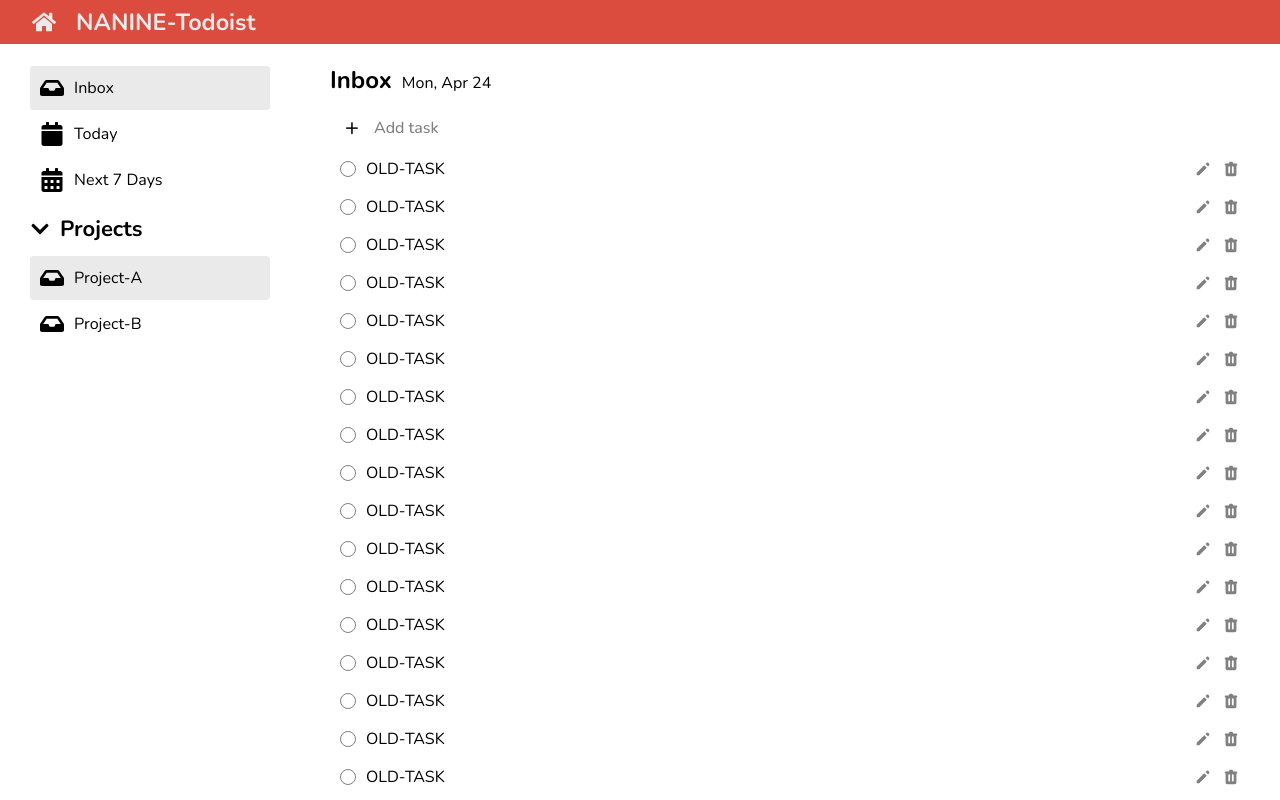
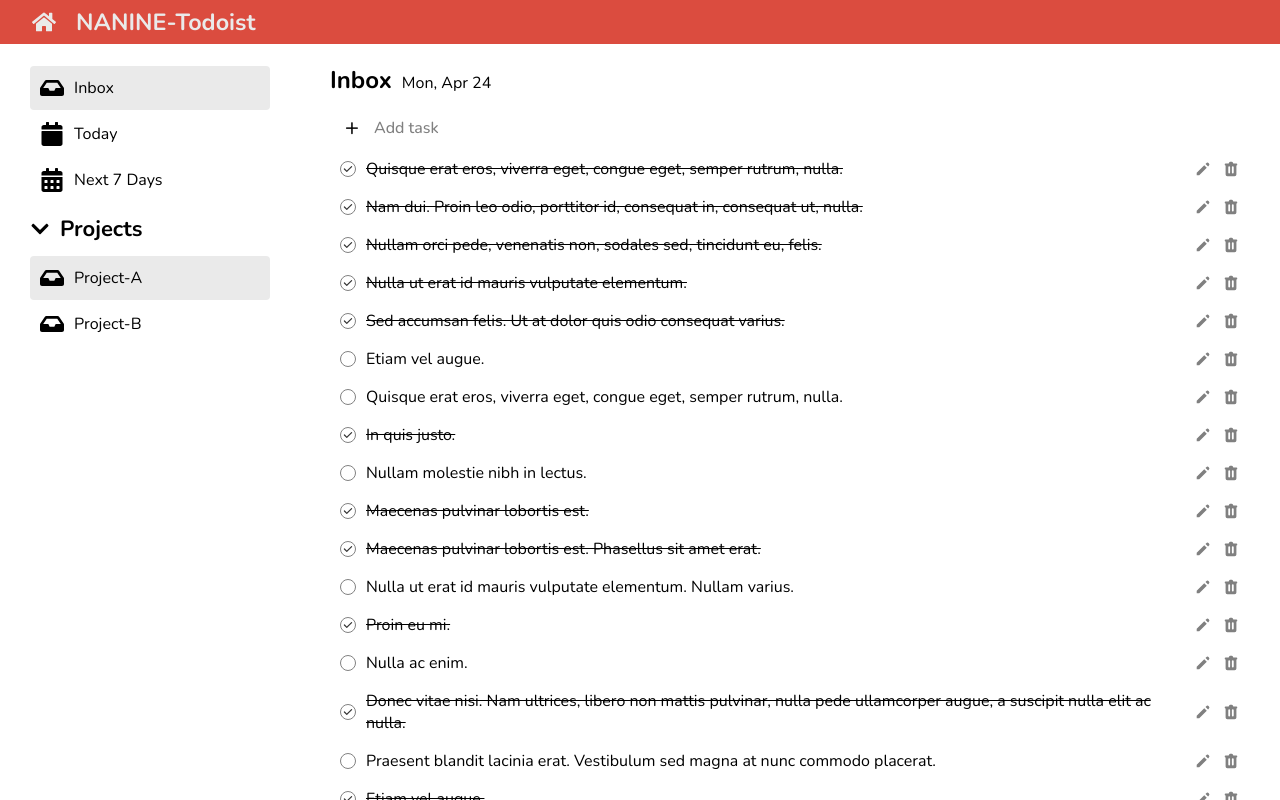
Before and after one commit to NANAIPRM/CC14-TODOLIST, a React (Create React App) app: page / in a window 1280 px wide. Built offline with nearby package versions, Linux system fonts and the light colour scheme.

Commit message:
finish mockdata

```diff
--- a/src/components/Todo/TodoContent.jsx
+++ b/src/components/Todo/TodoContent.jsx
@@ -1,15 +1,20 @@
+import { useState } from "react";
 import { AddTodo } from "./AddTodo";
+import { TodoHeader } from "./TodoHeader";
 import { TodoLists } from "./TodoLists";
-import { TodoHeader } from "./TodoHeader";
+import mockData from "../../data/todos.json";
 
 export function TodoContent() {
+  // # Logic
+  const [todos, setTodos] = useState(mockData);
+  console.log(todos);
+
+  // # UI
   return (
     <main className="content">
       <TodoHeader />
-
       <AddTodo />
-
-      <TodoLists />
+      <TodoLists todos={todos} />
     </main>
   );
 }
--- a/src/components/Todo/TodoForm.jsx
+++ b/src/components/Todo/TodoForm.jsx
@@ -6,7 +6,7 @@
 // Mode-2 : Edit
 export function TodoForm({ onSetIsShowForm, submitText, oldTask }) {
   // # 1 : Logic Section
-  const [task, setTask] = useState(oldTask || " ");
+  const [task, setTask] = useState(oldTask || "");
   const [isError, setIsError] = useState(false);
 
   const handleSubmit = (e) => {
--- a/src/components/Todo/TodoHeader.jsx
+++ b/src/components/Todo/TodoHeader.jsx
@@ -4,6 +4,7 @@
   const now = new Date();
   const options = { weekday: "short", month: "short", day: "numeric" };
   // console.log(now.toLocaleDateString('en-US',options))
+
   return (
     <div className={styles.header}>
       <h1>Inbox</h1>
--- a/src/components/Todo/TodoItem.jsx
+++ b/src/components/Todo/TodoItem.jsx
@@ -1,11 +1,12 @@
-import styles from "./TodoItem.module.scss";
+import styles from "./Todoitem.module.scss";
 import { useState } from "react";
 import { HiCheck, HiPencil, HiTrash } from "react-icons/hi";
 import { TodoForm } from "./TodoForm";
-
-export function TodoItem() {
+//todoSchema :  {id:1, task: asdadsasdas, status : false, due_date : 2002-04-20}
+export function TodoItem({ todo }) {
   // #1 : Logic,State
-  const [isCheck, setIsCheck] = useState(false);
+  // Check === DONE === todo.status == true
+  const [isCheck, setIsCheck] = useState(todo.status);
   const [isEdit, setIsEdit] = useState(false);
 
   const handleToggleCheck = () => {
@@ -35,7 +36,7 @@
           >
             <HiCheck className={checkboxStyle} />
           </div>
-          <p className={taskStyle}>{`OLD-TASK`}</p>
+          <p className={taskStyle}>{todo.tasks}</p>
 
           <div className={styles.edit__icon} onClick={handleOpenEditMode}>
             <HiPencil />
--- a/src/components/Todo/TodoLists.jsx
+++ b/src/components/Todo/TodoLists.jsx
@@ -1,12 +1,10 @@
-import { TodoItem } from "./TodoItem";
+import { TodoItem } from "./Todoitem";
 
-export function TodoLists() {
-  const mockTodo = Array.from({ length: 50 }, (el, idx) => idx + 1);
-
+export function TodoLists({ todos }) {
   return (
     <ul>
-      {mockTodo.map((el) => (
-        <TodoItem key={el} />
+      {todos.map((todoObj) => (
+        <TodoItem key={todoObj.id} todo={todoObj} />
       ))}
     </ul>
   );
--- /dev/null
+++ b/src/data/todos.json
@@ -0,0 +1,30 @@
+[{"id":1,"tasks":"Quisque erat eros, viverra eget, congue eget, semper rutrum, nulla.","status":true,"due_date":"2023-04-30"},
+{"id":2,"tasks":"Nam dui. Proin leo odio, porttitor id, consequat in, consequat ut, nulla.","status":true,"due_date":"2023-05-01"},
+{"id":3,"tasks":"Nullam orci pede, venenatis non, sodales sed, tincidunt eu, felis.","status":true,"due_date":"2023-05-07"},
+{"id":4,"tasks":"Nulla ut erat id mauris vulputate elementum.","status":true,"due_date":"2023-04-28"},
+{"id":5,"tasks":"Sed accumsan felis. Ut at dolor quis odio consequat varius.","status":true,"due_date":"2023-05-02"},
+{"id":6,"tasks":"Etiam vel augue.","status":false,"due_date":"2023-04-25"},
+{"id":7,"tasks":"Quisque erat eros, viverra eget, congue eget, semper rutrum, nulla.","status":false,"due_date":"2023-04-28"},
+{"id":8,"tasks":"In quis justo.","status":true,"due_date":"2023-05-03"},
+{"id":9,"tasks":"Nullam molestie nibh in lectus.","status":false,"due_date":"2023-04-26"},
+{"id":10,"tasks":"Maecenas pulvinar lobortis est.","status":true,"due_date":"2023-05-08"},
+{"id":11,"tasks":"Maecenas pulvinar lobortis est. Phasellus sit amet erat.","status":true,"due_date":"2023-04-30"},
+{"id":12,"tasks":"Nulla ut erat id mauris vulputate elementum. Nullam varius.","status":false,"due_date":"2023-05-06"},
+{"id":13,"tasks":"Proin eu mi.","status":true,"due_date":"2023-04-30"},
+{"id":14,"tasks":"Nulla ac enim.","status":false,"due_date":"2023-05-07"},
+{"id":15,"tasks":"Donec vitae nisi. Nam ultrices, libero non mattis pulvinar, nulla pede ullamcorper augue, a suscipit nulla elit ac nulla.","status":true,"due_date":"2023-04-30"},
+{"id":16,"tasks":"Praesent blandit lacinia erat. Vestibulum sed magna at nunc commodo placerat.","status":false,"due_date":"2023-05-05"},
+{"id":17,"tasks":"Etiam vel augue.","status":true,"due_date":"2023-04-25"},
+{"id":18,"tasks":"Donec ut dolor.","status":true,"due_date":"2023-05-03"},
+{"id":19,"tasks":"Etiam justo.","status":false,"due_date":"2023-05-03"},
+{"id":20,"tasks":"Sed vel enim sit amet nunc viverra dapibus.","status":false,"due_date":"2023-05-05"},
+{"id":21,"tasks":"Aliquam erat volutpat. In congue.","status":true,"due_date":"2023-04-29"},
+{"id":22,"tasks":"Phasellus in felis. Donec semper sapien a libero.","status":true,"due_date":"2023-05-06"},
+{"id":23,"tasks":"Maecenas tristique, est et tempus semper, est quam pharetra magna, ac consequat metus sapien ut nunc.","status":false,"due_date":"2023-04-30"},
+{"id":24,"tasks":"Duis bibendum, felis sed interdum venenatis, turpis enim blandit mi, in porttitor pede justo eu massa.","status":false,"due_date":"2023-04-30"},
+{"id":25,"tasks":"Duis mattis egestas metus.","status":true,"due_date":"2023-04-29"},
+{"id":26,"tasks":"Ut tellus. Nulla ut erat id mauris vulputate elementum.","status":true,"due_date":"2023-04-29"},
+{"id":27,"tasks":"Maecenas tincidunt lacus at velit.","status":true,"due_date":"2023-05-05"},
+{"id":28,"tasks":"In hac habitasse platea dictumst. Maecenas ut massa quis augue luctus tincidunt.","status":false,"due_date":"2023-04-27"},
+{"id":29,"tasks":"In hac habitasse platea dictumst.","status":true,"due_date":"2023-04-26"},
+{"id":30,"tasks":"Donec posuere metus vitae ipsum. Aliquam non mauris.","status":false,"due_date":"2023-04-30"}]
```
